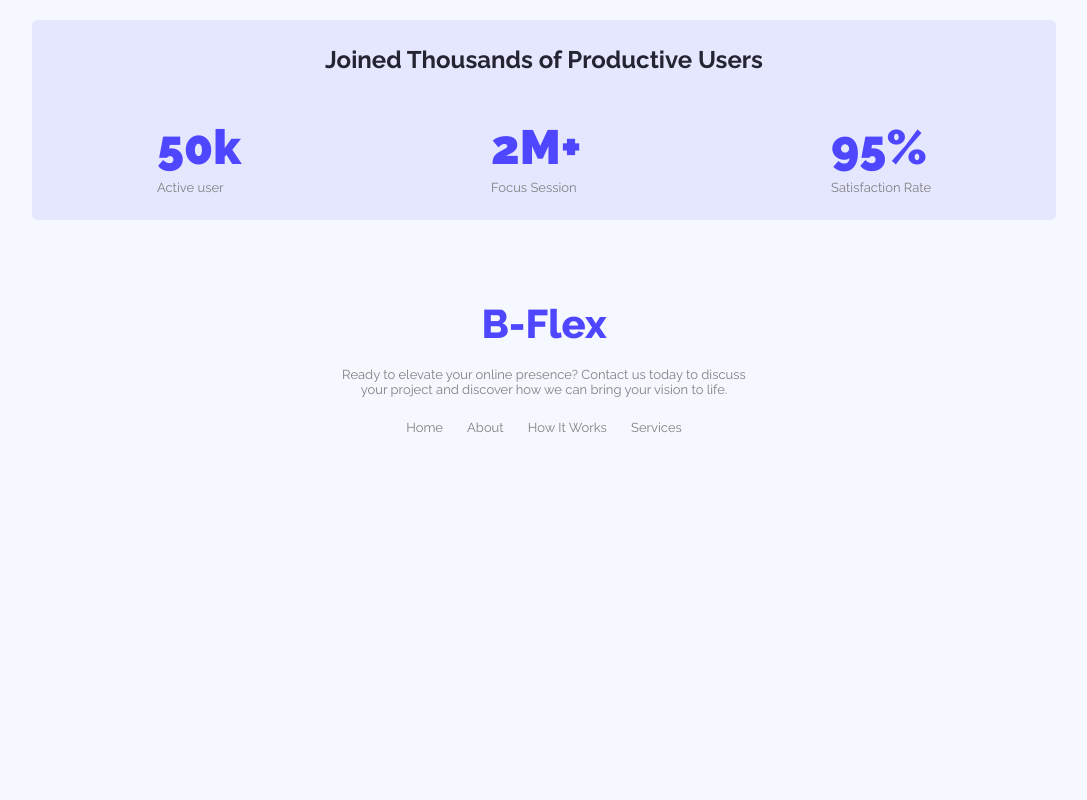
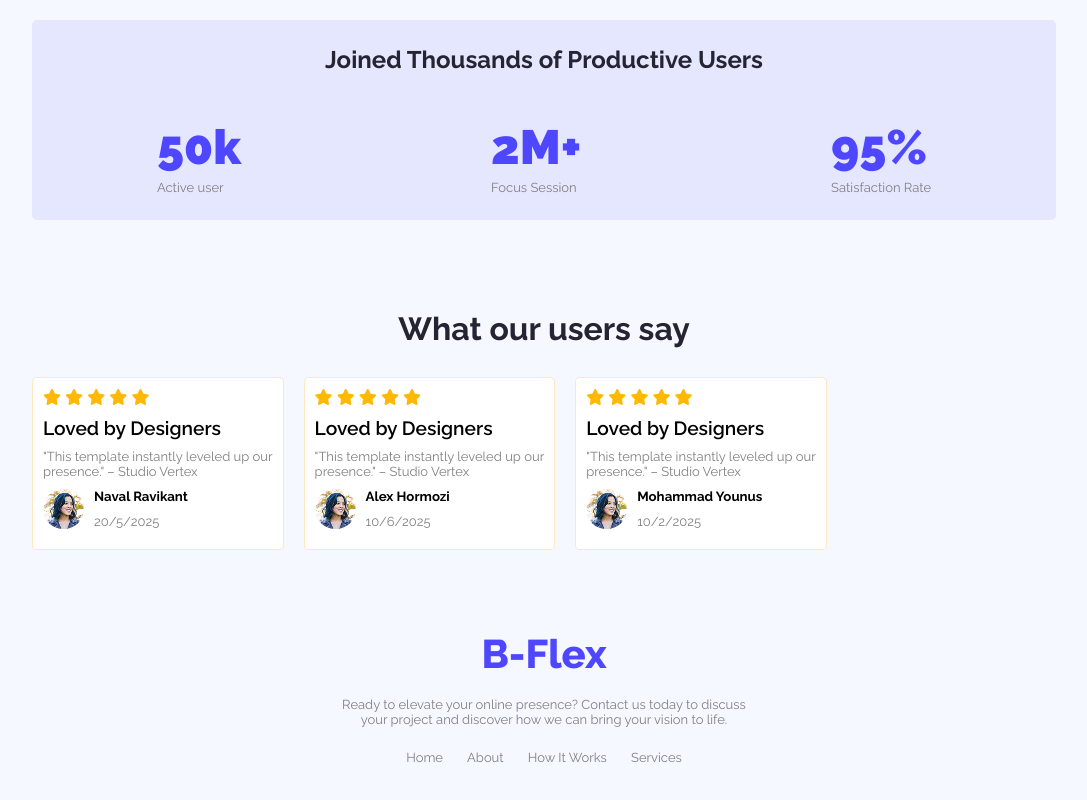
Before and after one commit to MUSTAKIMBIN/B-Flow_A-001, a plain HTML site: page index.html in a window 1280 px wide. Shown: the part 868-1668 px from the top of the page, without its empty margins (96-1183 px from the left). Before the commit the page ends 1488 px from the top, so only its background shows below. Drawn offline with Linux system fonts and the light colour scheme.

Commit message:
complited testimonial section

```diff
--- a/Styles/style.css
+++ b/Styles/style.css
@@ -132,3 +132,46 @@ footer div a {
   font-size: small;
   margin: 0 10px;
 }
+
+/* testimonial */
+.testimonial {
+  width: 80%;
+  margin: 80px auto;
+}
+.testimonial h3 {
+  text-align: center;
+  font-size: 2rem;
+  padding: 10px 0 30px;
+  color: #252432;
+}
+.card-div {
+  display: flex;
+  gap: 20px;
+}
+.card {
+  border: 1px solid rgba(255, 153, 0, 0.24);
+  border-radius: 5px;
+  background-color: white;
+  padding: 10px;
+}
+.card h4 {
+  font-weight: 600;
+  font-size: 1.2rem;
+}
+.card p {
+  color: gray;
+  font-size: small;
+  padding: 10px 0;
+}
+.reatings {
+  color: #ffb805;
+  padding-bottom: 10px;
+}
+.reviewar {
+  display: flex;
+  gap: 10px;
+}
+.reviewar img {
+  border-radius: 50%;
+  height: 50%;
+}
--- a/index.html
+++ b/index.html
@@ -9,6 +9,14 @@
     <link
       href="https://fonts.googleapis.com/css2?family=Raleway:ital,wght@0,100..900;1,100..900&display=swap"
       rel="stylesheet"
+    />
+    <!-- font awesome -->
+    <link
+      rel="stylesheet"
+      href="https://cdnjs.cloudflare.com/ajax/libs/font-awesome/6.7.2/css/all.min.css"
+      integrity="sha512-Evv84Mr4kqVGRNSgIGL/F/aIDqQb7xQ2vcrdIwxfjThSH8CSR7PBEakCr51Ck+w+/U6swU2Im1vVX0SVk9ABhg=="
+      crossorigin="anonymous"
+      referrerpolicy="no-referrer"
     />
     <link rel="stylesheet" href="Styles/style.css" />
     <title>B-Flow</title>
@@ -60,6 +68,75 @@
           </div>
         </div>
       </section>
+      <!-- testimonial -->
+      <section class="testimonial">
+        <h3>What our users say</h3>
+        <div class="card-div">
+          <div class="card">
+            <div class="reatings">
+              <i class="fa-solid fa-star"></i>
+              <i class="fa-solid fa-star"></i>
+              <i class="fa-solid fa-star"></i>
+              <i class="fa-solid fa-star"></i>
+              <i class="fa-solid fa-star"></i>
+            </div>
+            <h4>Loved by Designers</h4>
+            <p>
+              "This template instantly leveled up our <br />
+              presence." – Studio Vertex
+            </p>
+            <div class="reviewar">
+              <img src="/assets/avatar.png" alt="avatar" />
+              <div>
+                <h5>Naval Ravikant</h5>
+                <p>20/5/2025</p>
+              </div>
+            </div>
+          </div>
+          <div class="card">
+            <div class="reatings">
+              <i class="fa-solid fa-star"></i>
+              <i class="fa-solid fa-star"></i>
+              <i class="fa-solid fa-star"></i>
+              <i class="fa-solid fa-star"></i>
+              <i class="fa-solid fa-star"></i>
+            </div>
+            <h4>Loved by Designers</h4>
+            <p>
+              "This template instantly leveled up our <br />
+              presence." – Studio Vertex
+            </p>
+            <div class="reviewar">
+              <img src="/assets/avatar.png" alt="avatar" />
+              <div>
+                <h5>Alex Hormozi</h5>
+                <p>10/6/2025</p>
+              </div>
+            </div>
+          </div>
+          <div class="card">
+            <div class="reatings">
+              <i class="fa-solid fa-star"></i>
+              <i class="fa-solid fa-star"></i>
+              <i class="fa-solid fa-star"></i>
+              <i class="fa-solid fa-star"></i>
+              <i class="fa-solid fa-star"></i>
+            </div>
+            <h4>Loved by Designers</h4>
+            <p>
+              "This template instantly leveled up our <br />
+              presence." – Studio Vertex
+            </p>
+            <div class="reviewar">
+              <img src="/assets/avatar.png" alt="avatar" />
+              <div>
+                <h5>Mohammad Younus</h5>
+                <p>10/2/2025</p>
+              </div>
+            </div>
+          </div>
+        </div>
+      </section>
     </main>
     <footer>
       <h1>B-Flex</h1>
```
